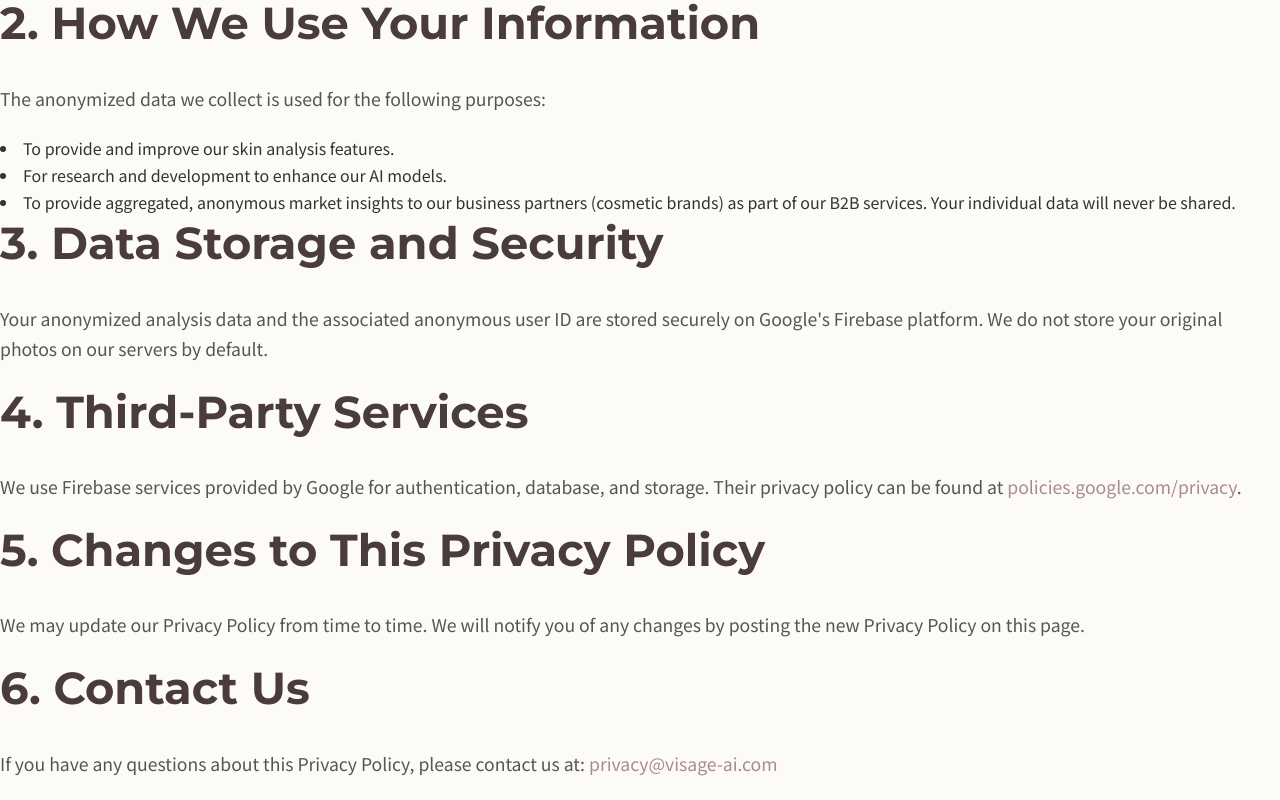
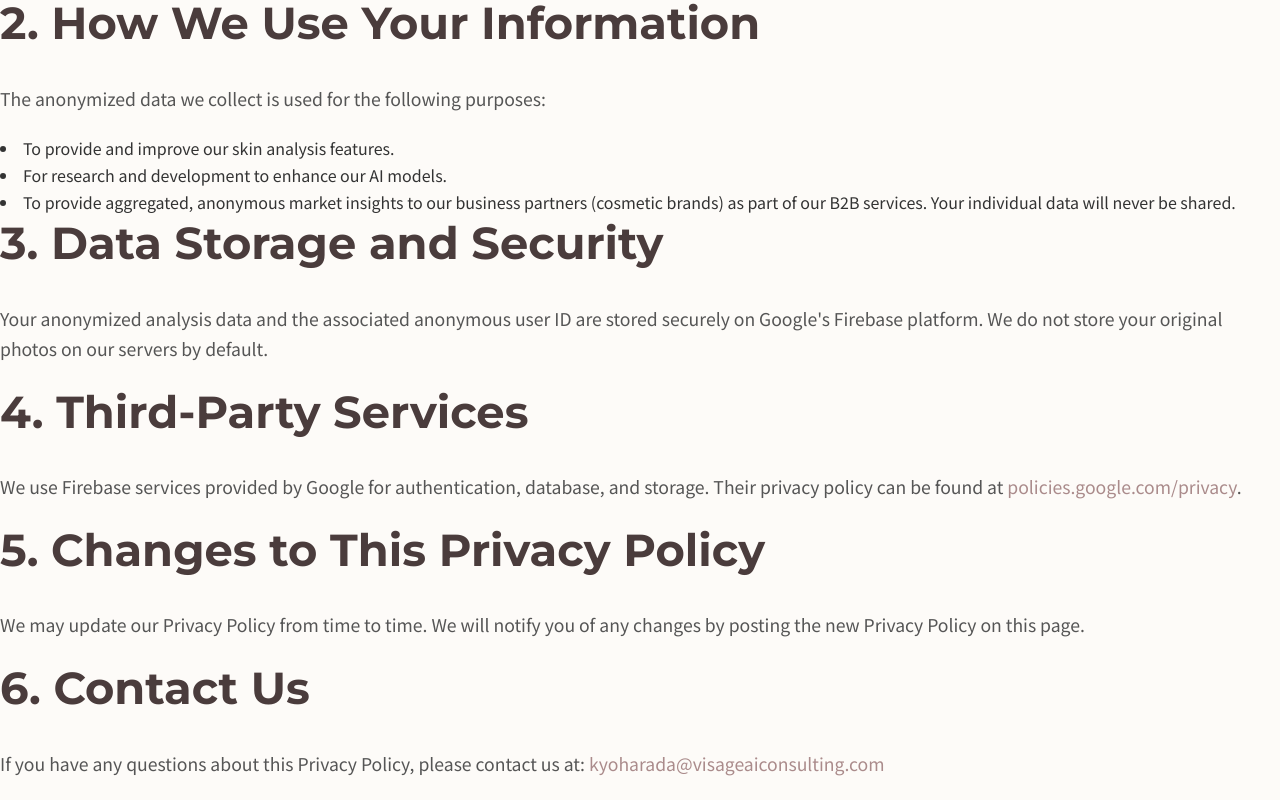
Before and after one commit to kyo1988/visage-ai-webapp, a Next.js app: page /privacy in a window 1280 px wide. Shown: the part 508-1308 px from the top of the page. Built offline with nearby package versions, Linux system fonts and the light colour scheme.

Commit message:
feat: Update contact info to production URLs

```diff
--- a/app/page.tsx
+++ b/app/page.tsx
@@ -91,7 +91,7 @@ const translations: Translations = {
     cta3_desc: "Visage AIの全体像、技術詳細、価格体系などをまとめた資料をご提供します。貴社のペースで詳細にご確認いただき、Visage AIが提供する価値を深くご理解いただけます。",
     cta3_btn: "資料をダウンロード",
     footer_tagline: "AIとデータで紡ぐ、次世代の「肌物語」",
-    footer_company_name: "株式会社Faceless", footer_website_text: "Webサイト", footer_website_url: "https://visageai.com", footer_email_text: "メール", footer_email_address: "info@visageai.com",
+    footer_company_name: "株式会社Faceless", footer_website_text: "Webサイト", footer_website_url: "http://www.visageaiconsulting.com", footer_email_text: "メール", footer_email_address: "kyoharada@visageaiconsulting.com",
     footer_sitemap: "サイトマップ", footer_follow_sns: "SNSをフォロー", footer_copyright: "Faceless Inc. All Rights Reserved.",
   },
   en: {
--- a/app/privacy/page.tsx
+++ b/app/privacy/page.tsx
@@ -90,7 +90,7 @@ export default function PrivacyPolicyPage() {
                 6. Contact Us
               </h2>
               <p>
-                If you have any questions about this Privacy Policy, please contact us at: <a href="mailto:privacy@visage-ai.com" className="text-blue-600 hover:underline">privacy@visage-ai.com</a>
+                If you have any questions about this Privacy Policy, please contact us at: <a href="mailto:kyoharada@visageaiconsulting.com" className="text-blue-600 hover:underline">kyoharada@visageaiconsulting.com</a>
               </p>
             </section>
           </div>
```
